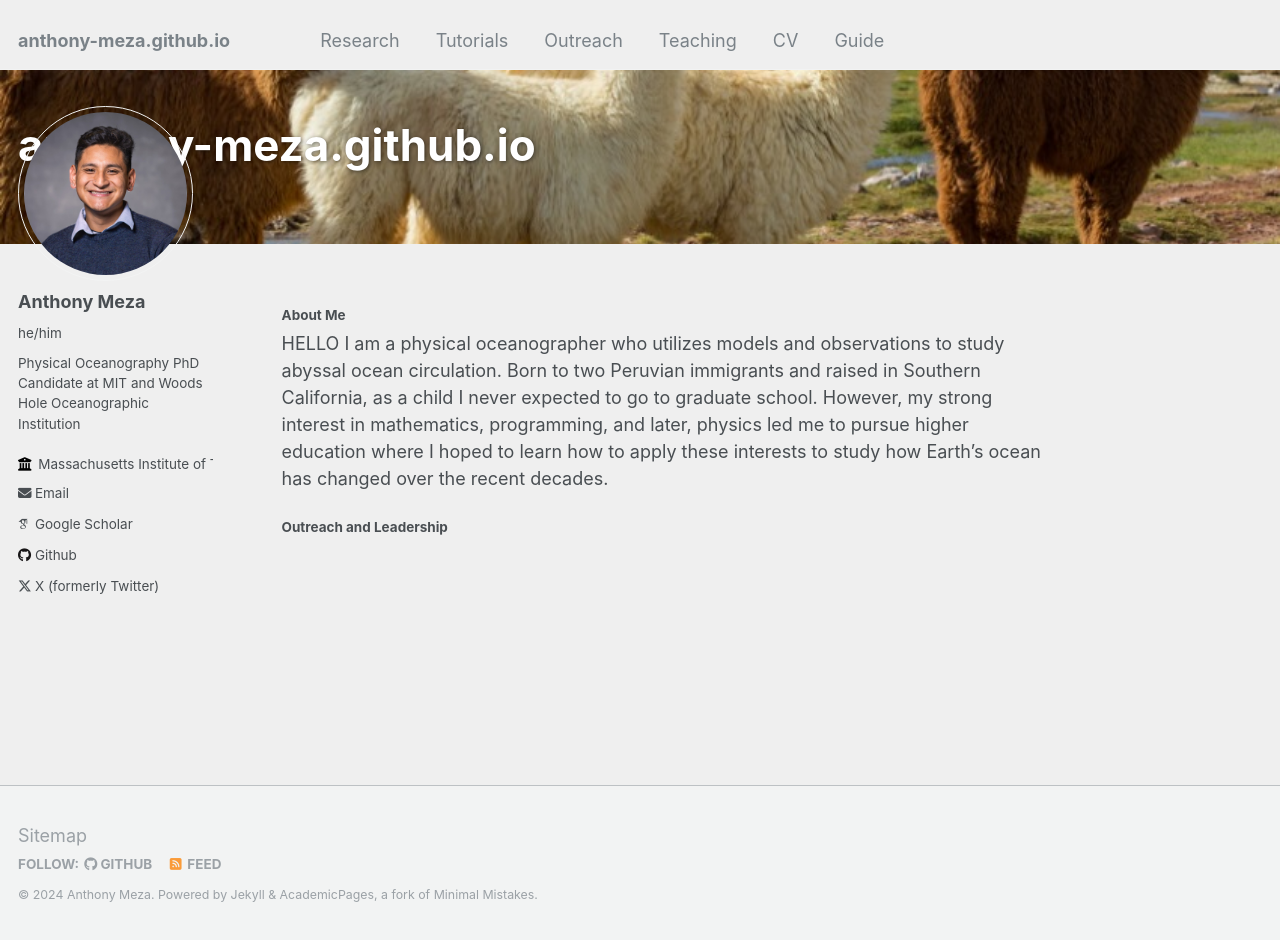
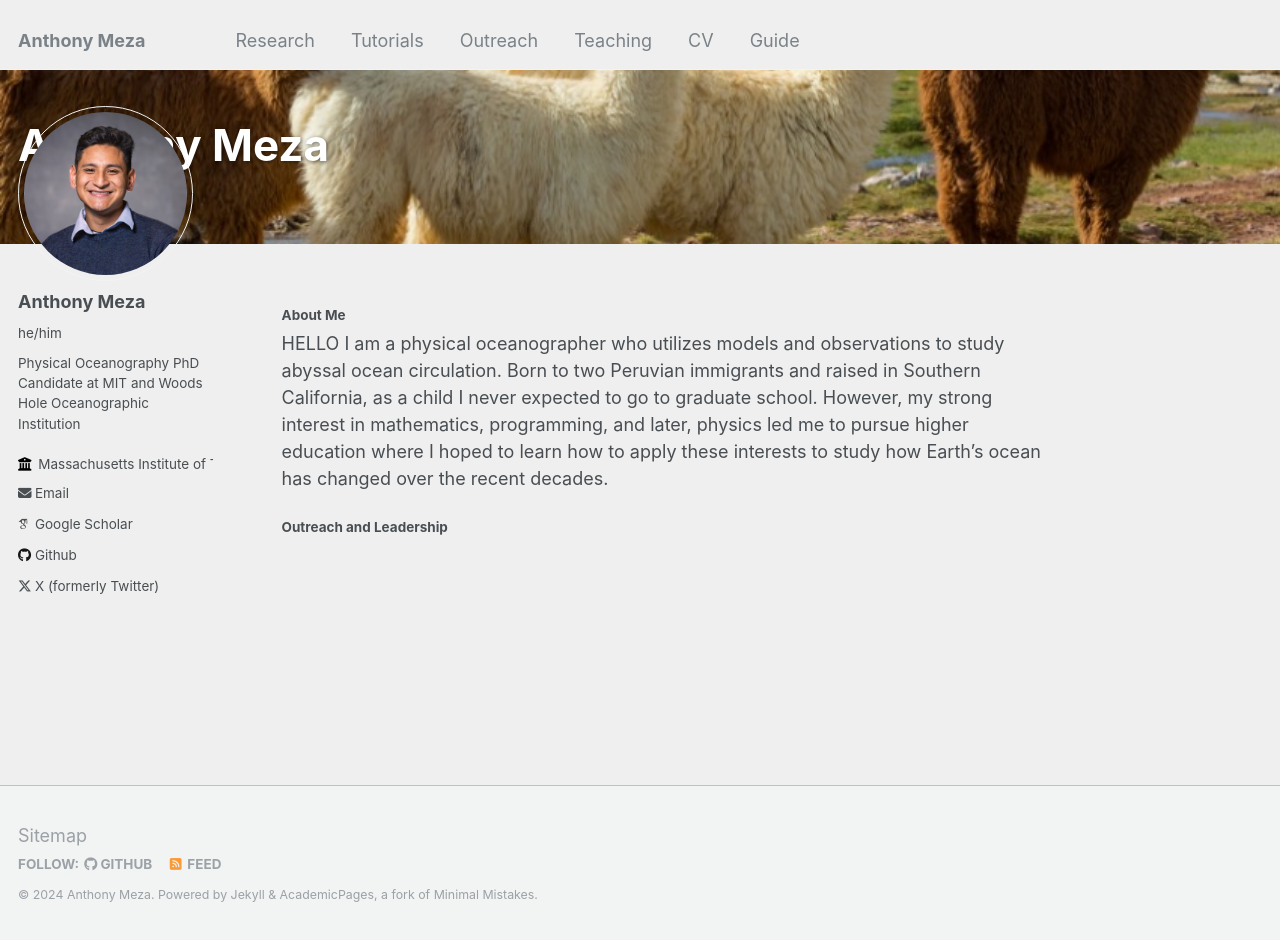
Before and after one commit to anthony-meza/anthony-meza.github.io, a Jekyll site: the page built from _pages/about.md, in a window 1280 px wide and 940 px high. Built offline with Jekyll 4.4.1, drawn with Linux system fonts in a browser that asks for light colours; some web fonts are replaced.

```diff
--- a/_config.yml
+++ b/_config.yml
@@ -8,7 +8,7 @@
 
 # Basic Site Settings
 locale                   : "en-US"
-title                    : #"ANTHONY MEZA"
+title                    : "Anthony Meza"
 title_separator          : "-"
 name                     : &name "Anthony Meza"
 description              : &description "personal description"
```
